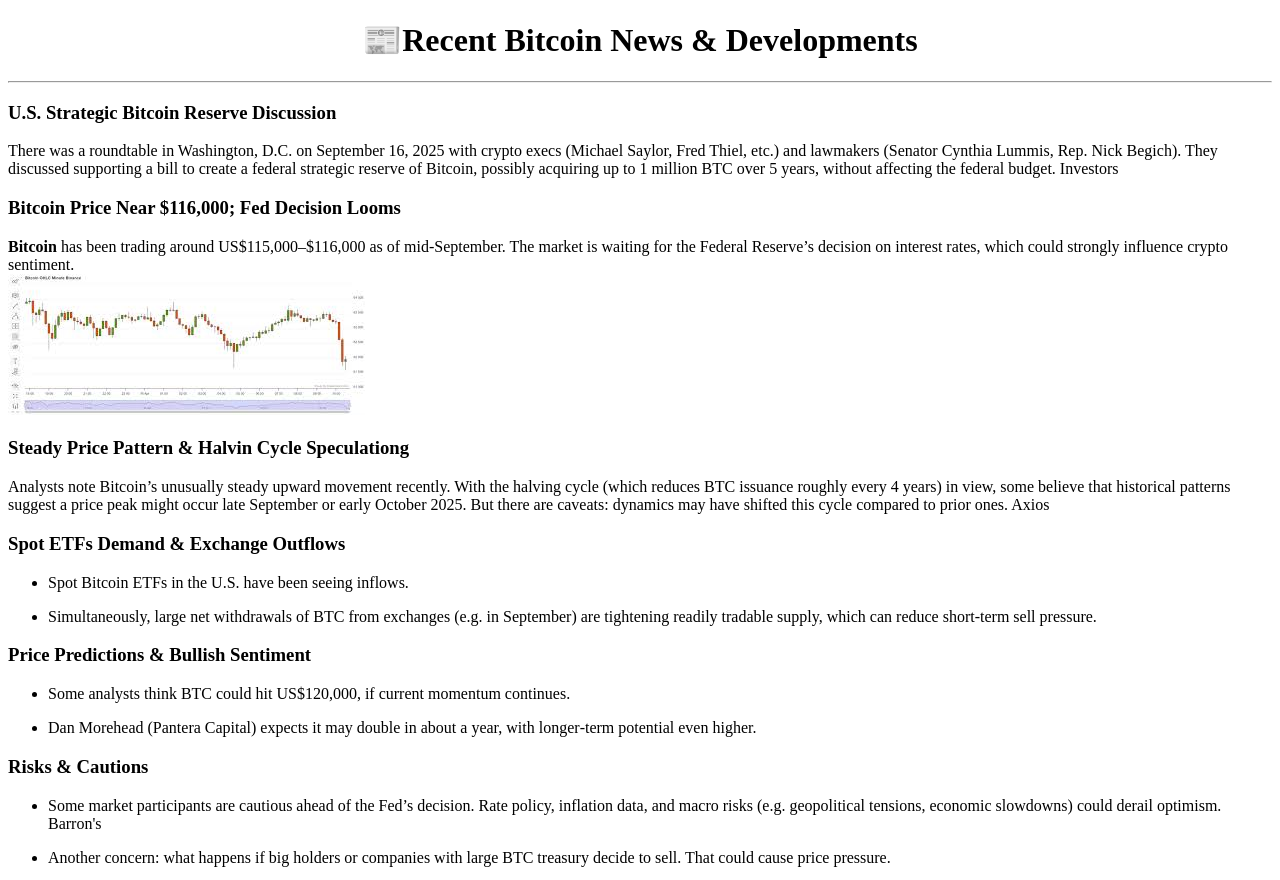
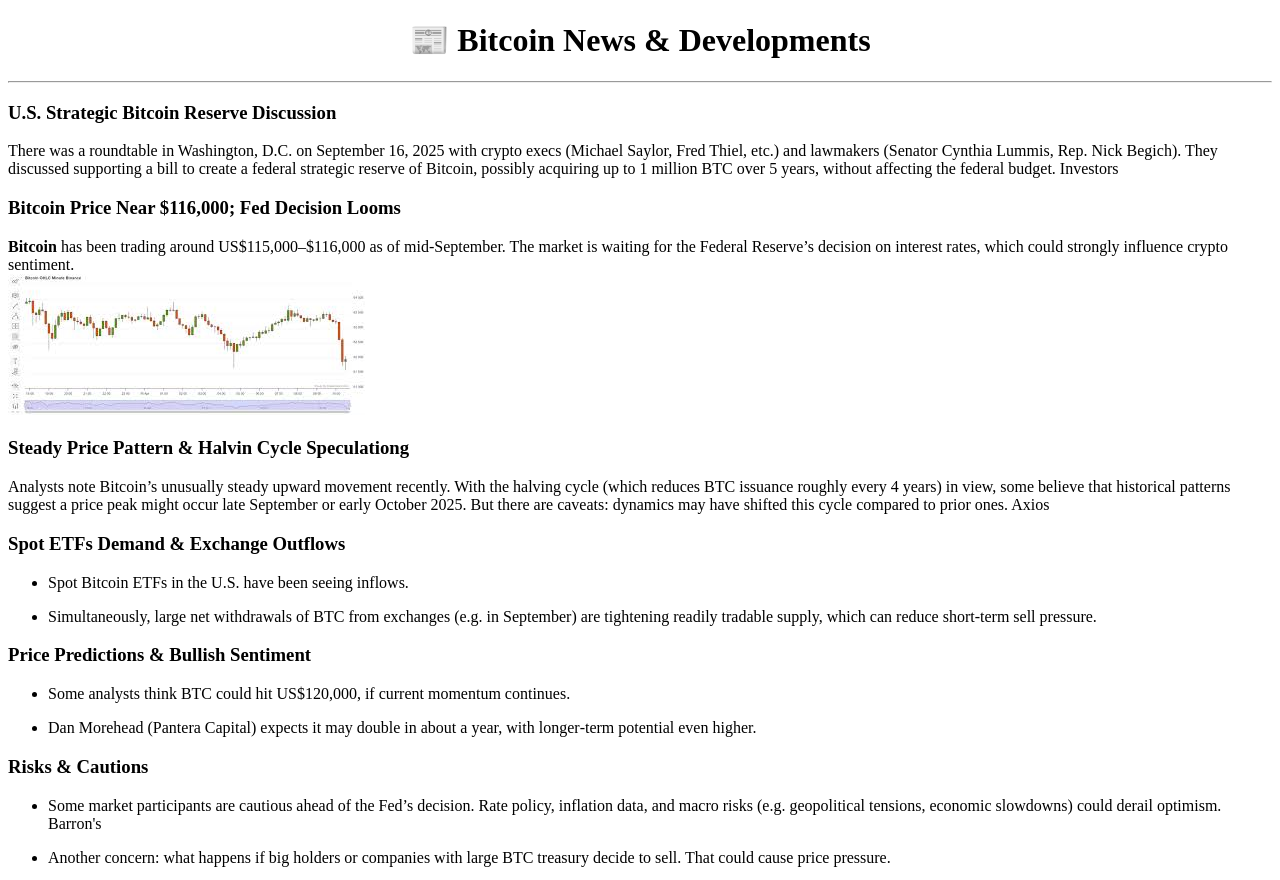
Before and after one commit to Anuswaseem/BTC-INFO, a plain HTML site: page index.html/index.html in a window 1280 px wide. Shown: the top 880 px of the page. Drawn offline with Linux system fonts and the light colour scheme; grey boxes are pictures that could not be loaded.

Commit message:
Update index.html

```diff
--- a/index.html/index.html
+++ b/index.html/index.html
@@ -8,8 +8,7 @@
   <meta name="google-adsense-account" content="ca-pub-8819128500589420">
 </head>
 <body>
-    <p>
-  <h1 align="center">📰Recent <strong>Bitcoin</strong> News & Developments</h1>
+  <h1 align="center">📰 <strong>Bitcoin</strong> News & Developments</h1>
  <hr/>
 <h3>U.S. Strategic Bitcoin Reserve Discussion</h3>
 There was a roundtable in Washington, D.C. on September 16, 2025 with crypto execs (Michael Saylor, Fred Thiel, etc.) and lawmakers (Senator Cynthia Lummis, Rep. Nick Begich). They discussed supporting a bill to create a federal strategic reserve of Bitcoin, possibly acquiring up to 1 million BTC over 5 years, without affecting the federal budget.
@@ -44,7 +43,6 @@ Barron's</li></ul>
 
 <ul><li>Another concern: what happens if big holders or companies with large BTC treasury decide to sell. That could cause price pressure.</li></ul>
 <iframe width="853" height="480" src="https://www.youtube.com/embed/cabDFvwbirE" title="Crypto Trading Best Risk Managment | Bitcoin Trading No Loss Strategy | Risk &amp; Capital Mangement" frameborder="0" allow="accelerometer; autoplay; clipboard-write; encrypted-media; gyroscope; picture-in-picture; web-share" referrerpolicy="strict-origin-when-cross-origin" allowfullscreen></iframe>
-</p>
 <h1>><a href="BINANCE TRADING.HTML" target="_blank">BEST TRADING PLATFORM</a> </h1
 </body>
 
```
